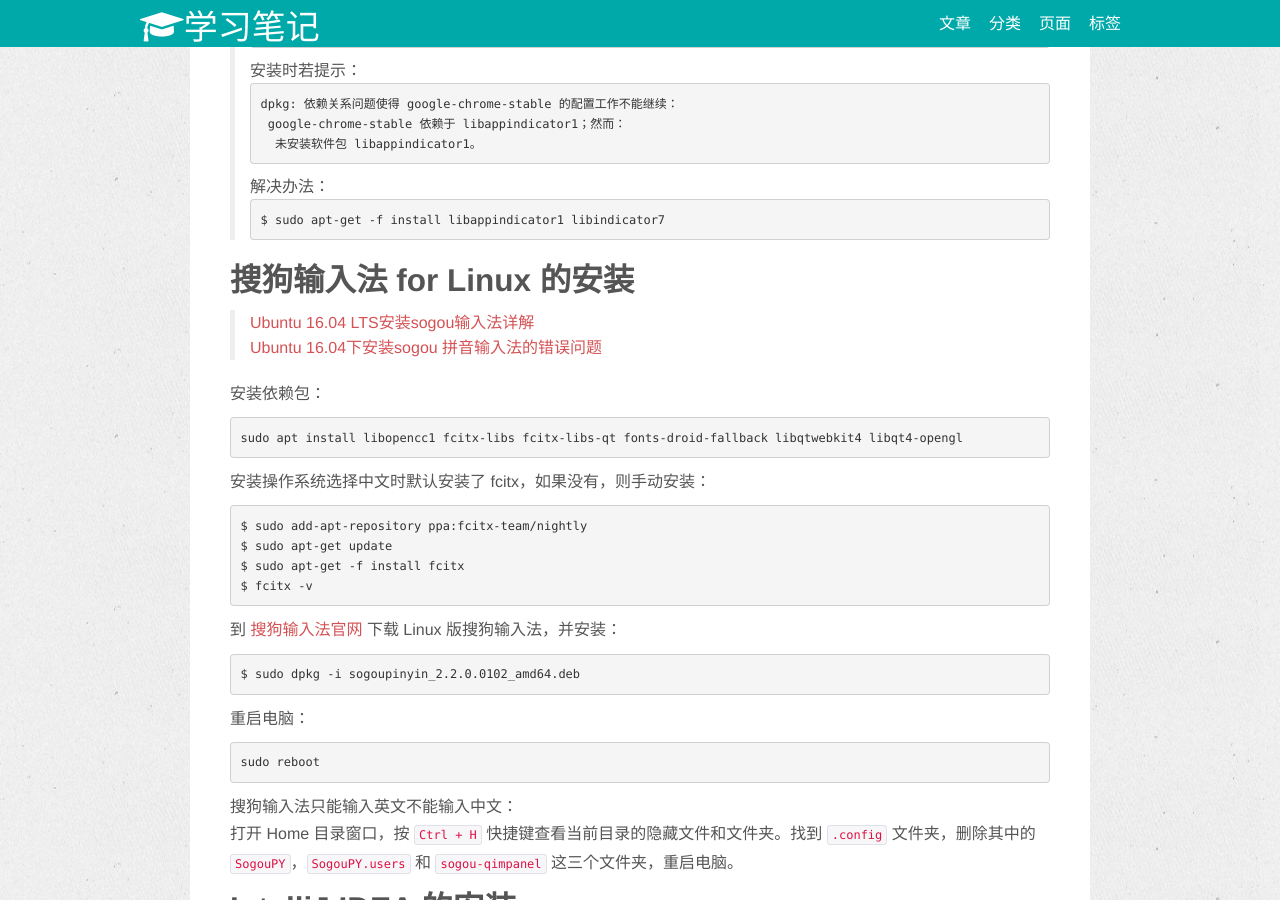
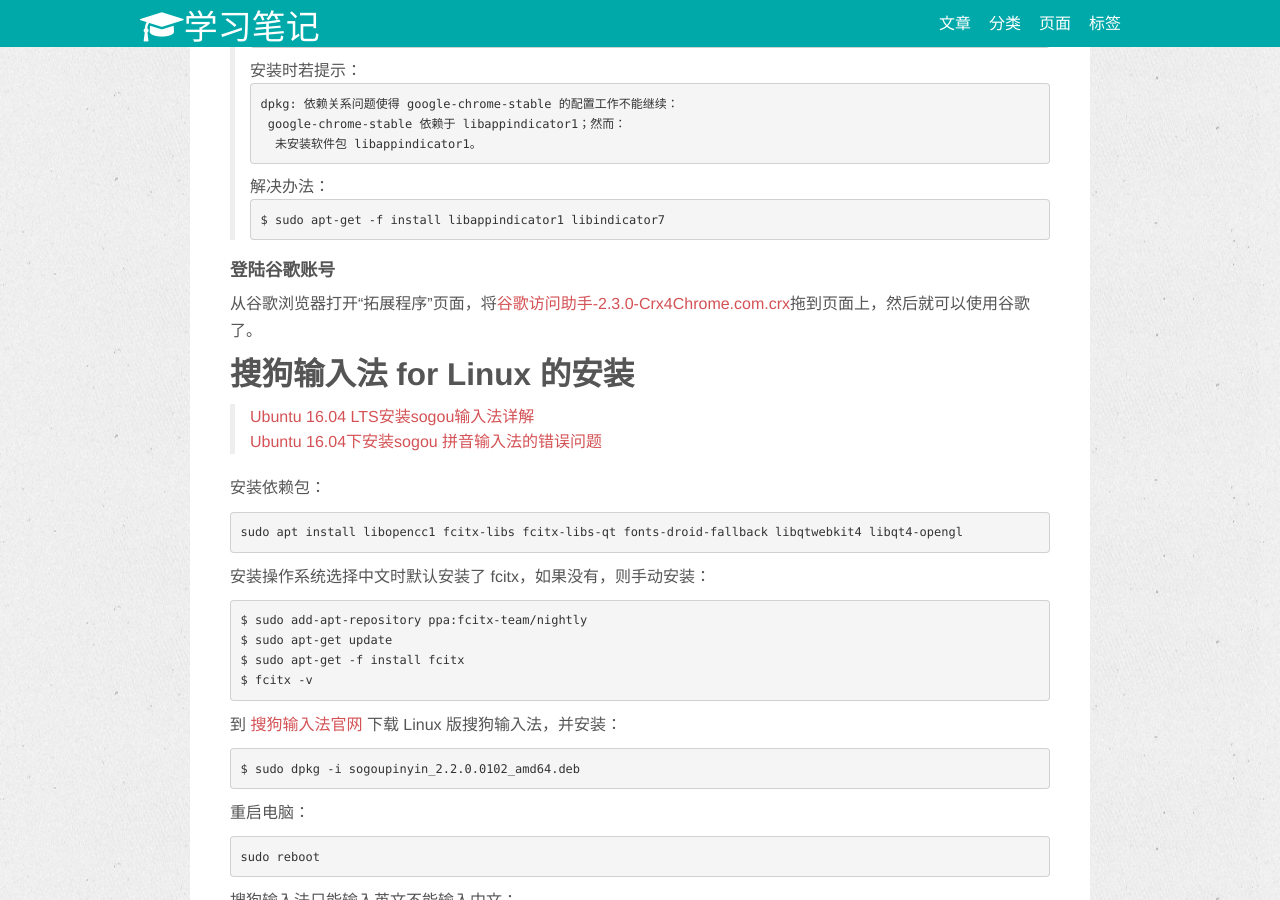
Before and after one commit to wanlp10/wuchao.github.io, a Jekyll site: the page built from _posts/linux_shell/2017-01-01-Ubuntu-Java-Env-Configuration.md, in a window 1280 px wide and 900 px high, scrolled down 11757 px. Built offline with Jekyll 4.4.1, drawn with Linux system fonts in a browser that asks for light colours; nearby versions of some CDN libraries; comment, search, counter and statistics services are not loaded.

Commit message:
initial commit.

````diff
--- a/_posts/linux_shell/2017-01-01-Ubuntu-Java-Env-Configuration.md
+++ b/_posts/linux_shell/2017-01-01-Ubuntu-Java-Env-Configuration.md
@@ -637,6 +637,9 @@ dpkg: 依赖关系问题使得 google-chrome-stable 的配置工作不能继续
 $ sudo apt-get -f install libappindicator1 libindicator7
 ```
 
+#### 登陆谷歌账号
+从谷歌浏览器打开“拓展程序”页面，将[谷歌访问助手-2.3.0-Crx4Chrome.com.crx](/attachments/谷歌访问助手-2.3.0-Crx4Chrome.com.crx)拖到页面上，然后就可以使用谷歌了。
+
 
 ## 搜狗输入法 for Linux 的安装
 > [Ubuntu 16.04 LTS安装sogou输入法详解](http://blog.csdn.net/qq_21792169/article/details/53152700)
````
Also changed, not shown: 1 other file.
